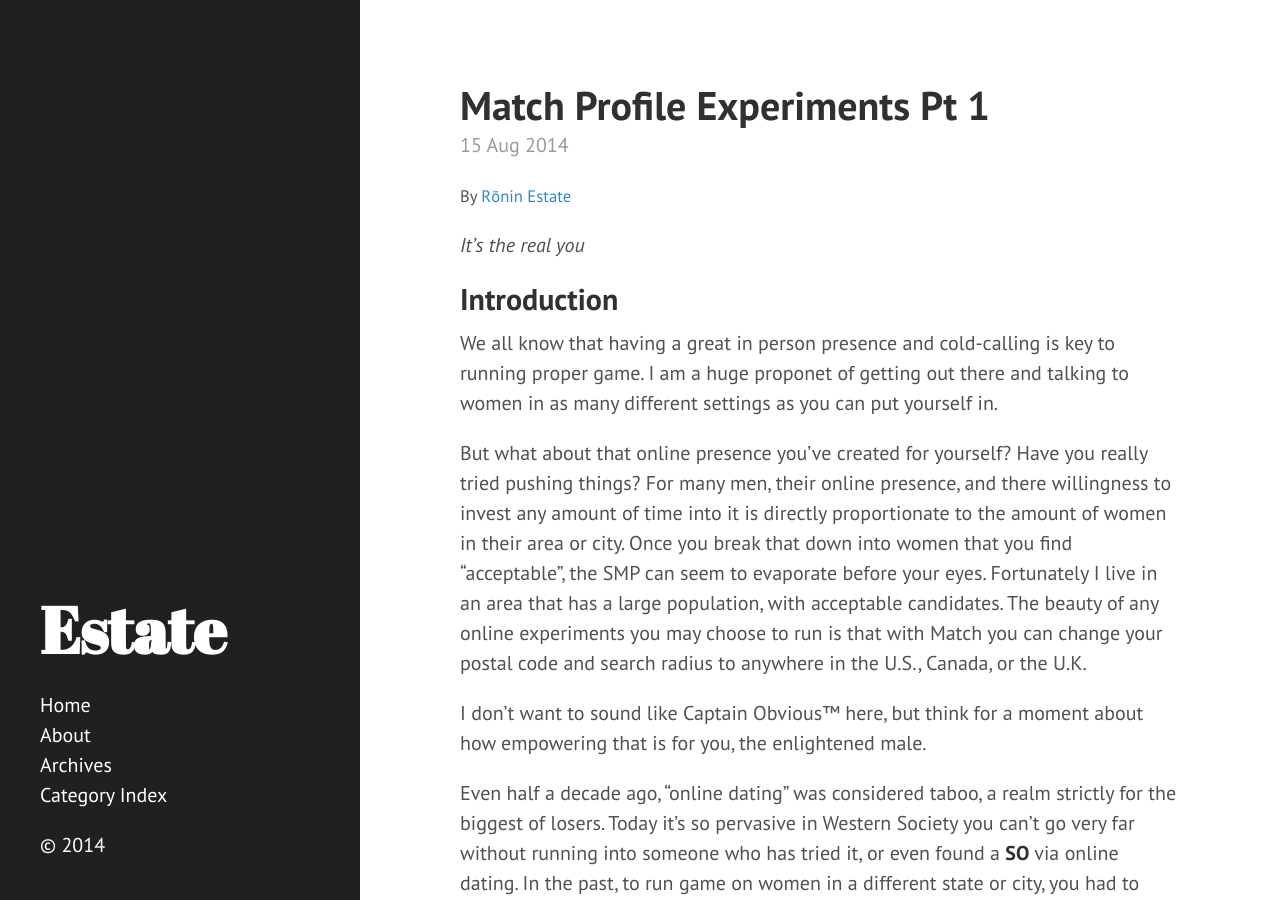
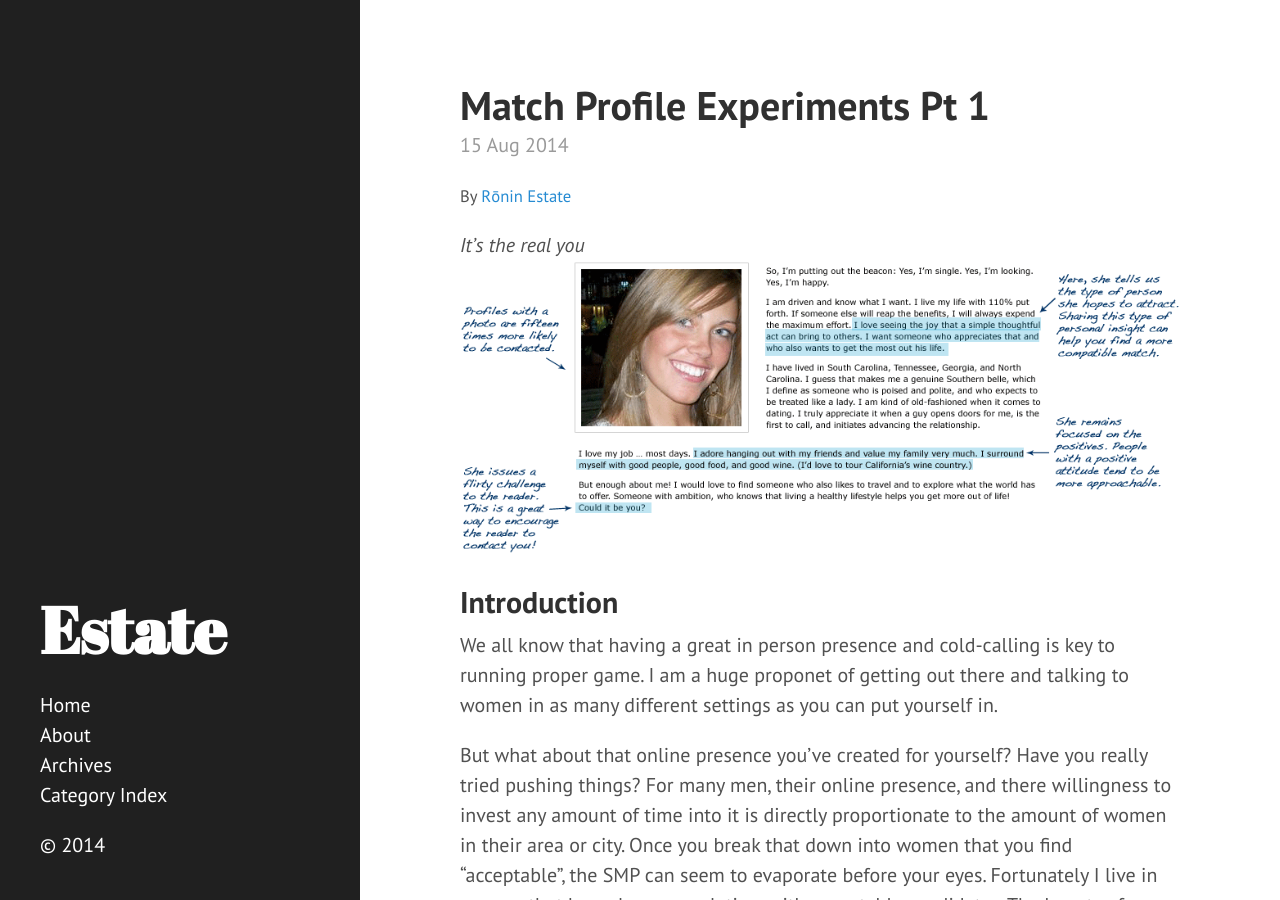
Before and after one commit to hypergamy/hypergamy.github.io, a Jekyll site: the page built from _posts/2014-08-15-match-profile-experiments-pt1.md, in a window 1280 px wide and 900 px high. Built offline with Jekyll 4.4.1, drawn with Linux system fonts in a browser that asks for light colours; Markdown is read by kramdown in place of the engine named in the settings; comment, search, counter and statistics services are not loaded.

Commit message:
fixed image url on todays post

```diff
--- a/_posts/2014-08-15-match-profile-experiments-pt1.md
+++ b/_posts/2014-08-15-match-profile-experiments-pt1.md
@@ -8,7 +8,7 @@ summary: Match, a playground for experiments
 ---
 
 _It's the real you_
-![](public/sample-match-profile-aug-2014.gif?raw=true)
+![](/public/sample-match-profile-aug-2014.gif?raw=true)
 {% comment %}
 img src http://cp.match.com/cppp/profile/images/21397_sp1_1.gif
 {% endcomment %}
```
